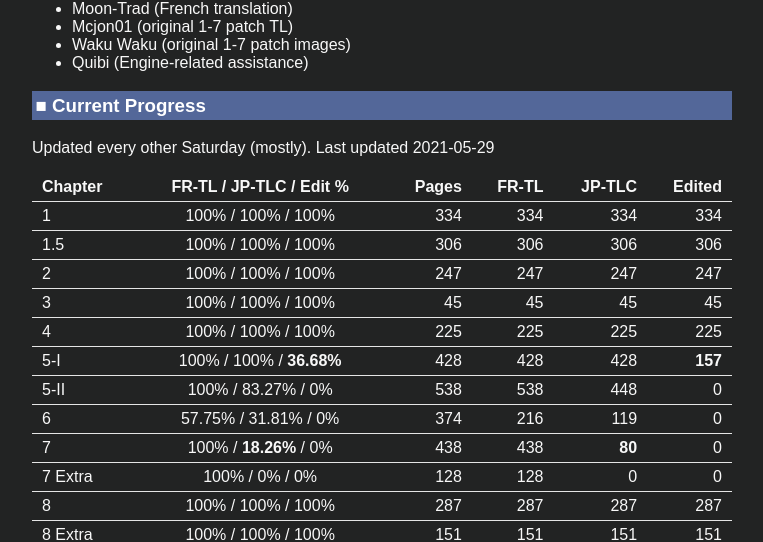
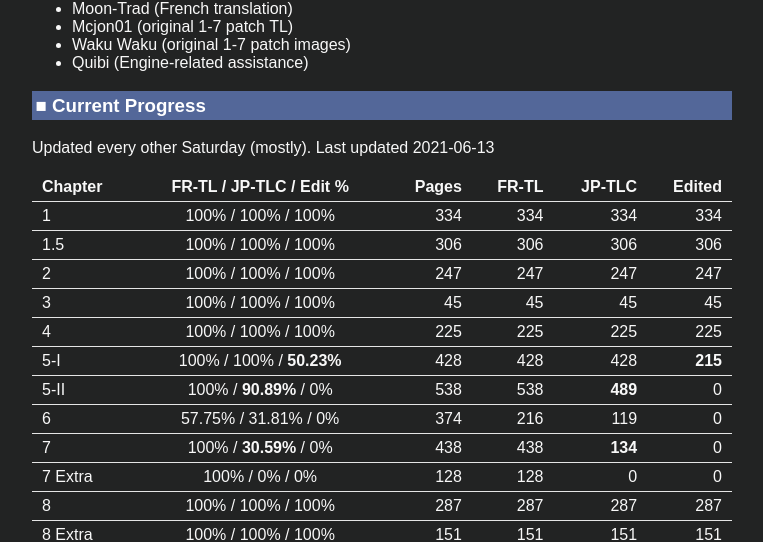
Before and after one commit to Hollow-Moon/Hollow-Moon.github.io, a Jekyll site: the page built from wohn-tl/index.md, in a window 1280 px wide and 900 px high, scrolled down 2869 px. Shown: the part 121-663 px from the top of the window, without its empty margins (258-1021 px from the left). Built offline with Jekyll 4.4.1, drawn with Linux system fonts in a browser that asks for light colours; some of the changed text lies outside the part shown.

Commit message:
Update index.md

```diff
--- a/wohn-tl/index.md
+++ b/wohn-tl/index.md
@@ -86,7 +86,7 @@ The latest patch can be downloaded [here](https://github.com/Hollow-Moon/mahoyo-
 * Quibi (Engine-related assistance)
 
 ### Current Progress
-Updated every other Saturday (mostly). Last updated 2021-05-29
+Updated every other Saturday (mostly). Last updated 2021-06-13
 
 | Chapter  | FR-TL / JP-TLC / Edit %  | Pages   | FR-TL  | JP-TLC | Edited |
 | -------- |:------------------------:| -------:| ------:| ------:| ------:|
@@ -95,10 +95,10 @@ Updated every other Saturday (mostly). Last updated 2021-05-29
 | 2        | 100% / 100% / 100%       | 247     | 247    | 247    | 247    |
 | 3        | 100% / 100% / 100%       | 45      | 45     | 45     | 45     |
 | 4        | 100% / 100% / 100%       | 225     | 225    | 225    | 225    |
-| 5-I      | 100% / 100% / **36.68%**     | 428     | 428    | 428    | **157**    |
-| 5-II     | 100% / 83.27% / 0%       | 538     | 538    | 448    | 0      |
+| 5-I      | 100% / 100% / **50.23%**     | 428     | 428    | 428    | **215**    |
+| 5-II     | 100% / **90.89%** / 0%       | 538     | 538    | **489**    | 0      |
 | 6        | 57.75% / 31.81% / 0%     | 374     | 216    | 119    | 0      |
-| 7        | 100% / **18.26%** / 0%       | 438     | 438    | **80**     | 0      |
+| 7        | 100% / **30.59%** / 0%       | 438     | 438    | **134**     | 0      |
 | 7 Extra  | 100% / 0% / 0%           | 128     | 128    | 0      | 0      |
 | 8        | 100% / 100% / 100%       | 287     | 287    | 287    | 287    |
 | 8 Extra  | 100% / 100% / 100%       | 151     | 151    | 151    | 151    |
@@ -111,7 +111,7 @@ Updated every other Saturday (mostly). Last updated 2021-05-29
 | nz       | 100% / 100% / 0%         | 361     | 361    | 361    | 0      |
 | Extra 1  | 100% / 2.01% / 100%      | 248     | 248    | 5      | 248    |
 | Extra 2  | 100% / 0% / 0%           | 836     | 836    | 0      | 0      |
-| TOTAL    | 97.81% / 73.58% / 59.25% | 7231    | 7073   | 5321   | 4285   |
+| TOTAL    | 97.81% / 74.89% / 60.06% | 7231    | 7073   | 5416   | 4343   |
 
 ### Subpages
 * [Frequently asked questions](faq/)
```
